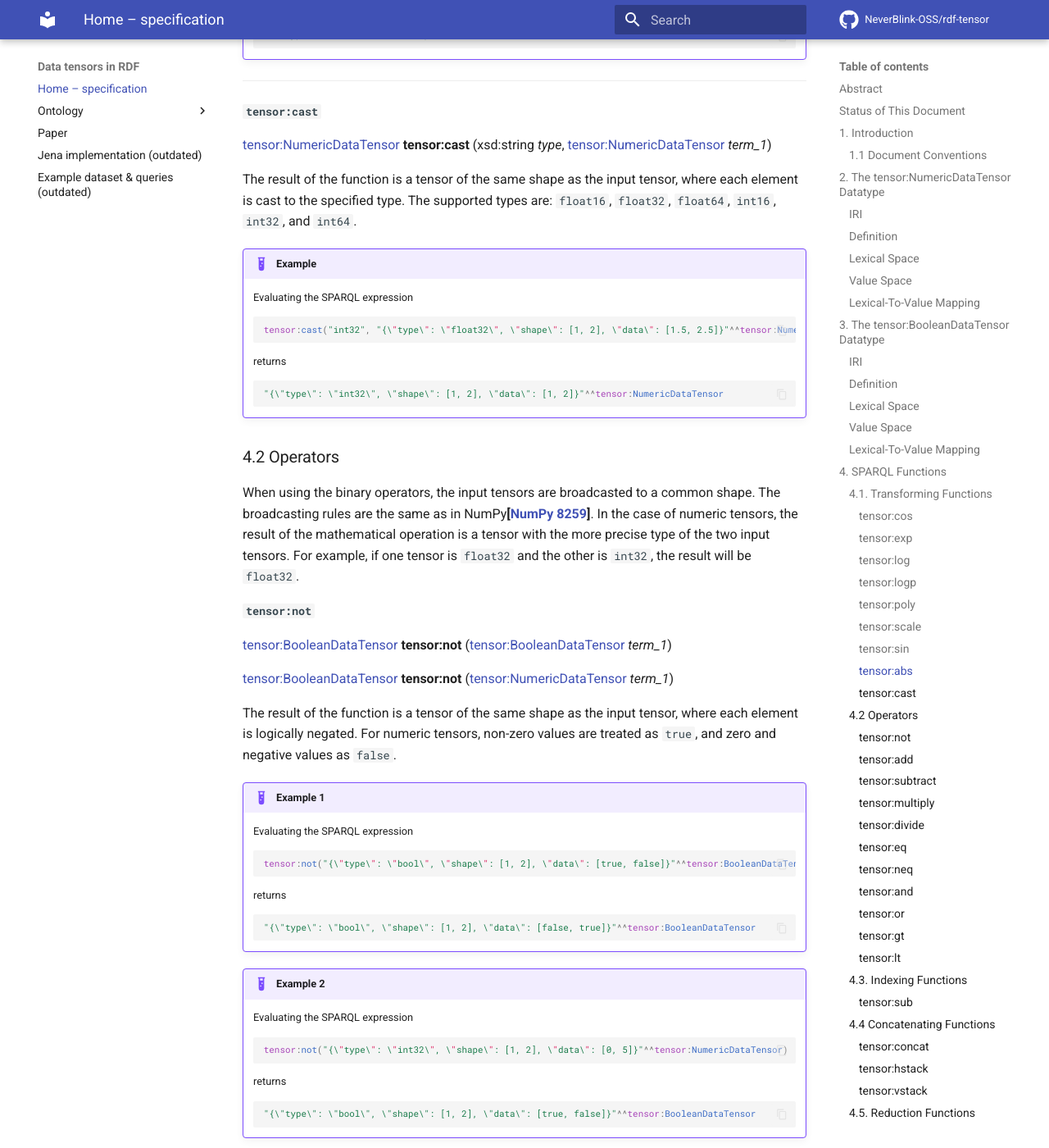
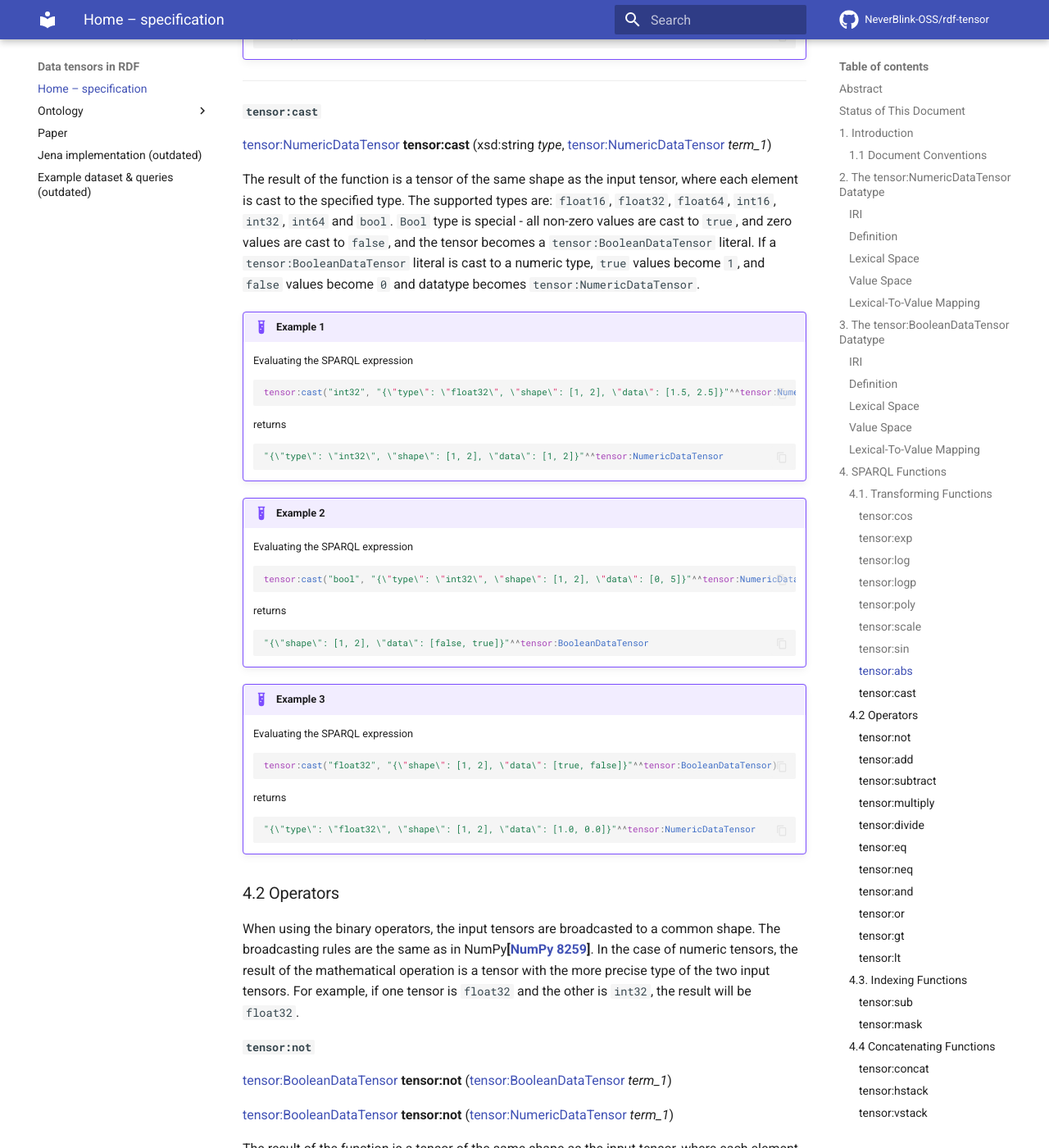
Before and after one commit to NeverBlink-OSS/rdf-tensor, an MkDocs documentation site: the page built from docs/index.md, in a window 1280 px wide and 1400 px high, scrolled down 6660 px. Shown: the whole window at 82% size. Built offline with MkDocs 1.6.1 and Material for MkDocs 9.7.7, drawn with Linux system fonts in a browser that asks for light colours; comment, search, counter and statistics services are not loaded; some of the changed text lies outside the part shown.

Commit message:
Split tensor:mask from tensor:sub and adjust tensor:cast (#12)
* Split tensor:mask from tensor:sub and adjust tensor:cast

* Remove mentions of only supporting numerical tensors

````diff
--- a/docs/index.md
+++ b/docs/index.md
@@ -292,9 +292,9 @@
 #### `tensor:cast`
 [tensor:NumericDataTensor](https://w3id.org/rdf-tensor/vocab#NumericDataTensor) **tensor:cast** (xsd:string *type*, [tensor:NumericDataTensor](https://w3id.org/rdf-tensor/vocab#NumericDataTensor) *term_1*)
 
-The result of the function is a tensor of the same shape as the input tensor, where each element is cast to the specified type. The supported types are: `float16`, `float32`, `float64`, `int16`, `int32`, and `int64`.
+The result of the function is a tensor of the same shape as the input tensor, where each element is cast to the specified type. The supported types are: `float16`, `float32`, `float64`, `int16`, `int32`, `int64` and `bool`. `Bool` type is special - all non-zero values are cast to `true`, and zero values are cast to `false`, and the tensor becomes a `tensor:BooleanDataTensor` literal. If a `tensor:BooleanDataTensor` literal is cast to a numeric type, `true` values become `1`, and `false` values become `0` and datatype becomes `tensor:NumericDataTensor`.
 
-!!! example
+!!! example "Example 1"
 
     Evaluating the SPARQL expression
 
@@ -306,6 +306,34 @@
 
     ```turtle
     "{\"type\": \"int32\", \"shape\": [1, 2], \"data\": [1, 2]}"^^tensor:NumericDataTensor
+    ```
+
+!!! example "Example 2"
+
+    Evaluating the SPARQL expression
+
+    ```sparql
+    tensor:cast("bool", "{\"type\": \"int32\", \"shape\": [1, 2], \"data\": [0, 5]}"^^tensor:NumericDataTensor)
+    ```
+
+    returns
+
+    ```turtle
+    "{\"shape\": [1, 2], \"data\": [false, true]}"^^tensor:BooleanDataTensor
+    ```
+
+!!! example "Example 3"
+
+    Evaluating the SPARQL expression
+
+    ```sparql
+    tensor:cast("float32", "{\"shape\": [1, 2], \"data\": [true, false]}"^^tensor:BooleanDataTensor)
+    ```
+
+    returns
+
+    ```turtle
+    "{\"type\": \"float32\", \"shape\": [1, 2], \"data\": [1.0, 0.0]}"^^tensor:NumericDataTensor
     ```
 
 ### 4.2 Operators
@@ -735,7 +759,14 @@
 
   - When the index tensor is more than 3-dimensional, the function will raise an error, as it is not supported.
 
-* If the index tensor is a boolean tensor, it is used to select elements from the input tensor based on the `true` values in the index tensor. The result is a 1-dimensional tensor containing the selected elements from the flattened tensor.
+#### `tensor:mask`
+[tensor:NumericDataTensor](https://w3id.org/rdf-tensor/vocab#NumericDataTensor) **tensor:mask** ([tensor:NumericDataTensor](https://w3id.org/rdf-tensor/vocab#NumericDataTensor) *tensor*, [tensor:BooleanDataTensor](https://w3id.org/rdf-tensor/vocab#DataTensor) *indexTensor*)
+
+[tensor:BooleanDataTensor](https://w3id.org/rdf-tensor/vocab#BooleanDataTensor) **tensor:mask** ([tensor:BooleanDataTensor](https://w3id.org/rdf-tensor/vocab#BooleanDataTensor) *tensor*, [tensor:BooleanDataTensor](https://w3id.org/rdf-tensor/vocab#BooleanDataTensor) *indexTensor*)
+
+The result of the function is a sub-tensor extracted from the input tensor using the boolean mask tensor. The selection depends on the mask tensor.
+
+* The mask tensor is used to select elements from the input tensor based on the `true` values in the index tensor. The result is a 1-dimensional tensor containing the selected elements from the flattened tensor.
 
 !!! example
 
@@ -750,7 +781,6 @@
     ```turtle
     "{\"type\": \"int32\", \"shape\": [3], \"data\": [3, 3, 4]}"^^tensor:NumericDataTensor
     ```
-
 
 ### 4.4 Concatenating Functions
 
````
Also changed, not shown: other parts of docs/index.md (+1 -5 lines), 1 other file.
